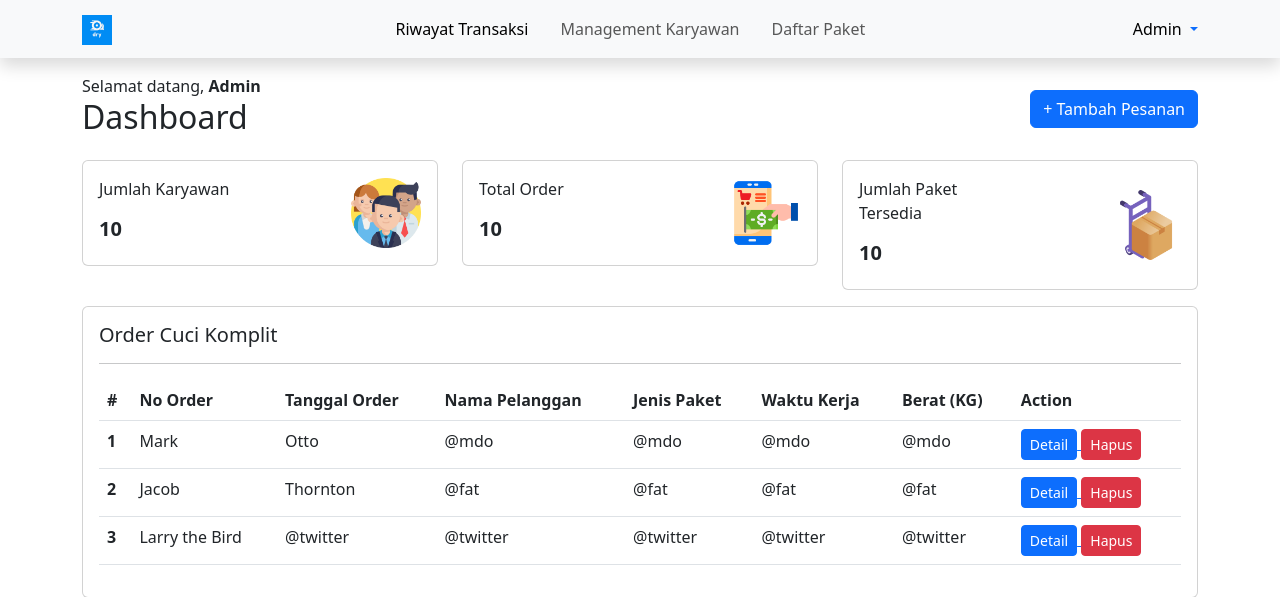
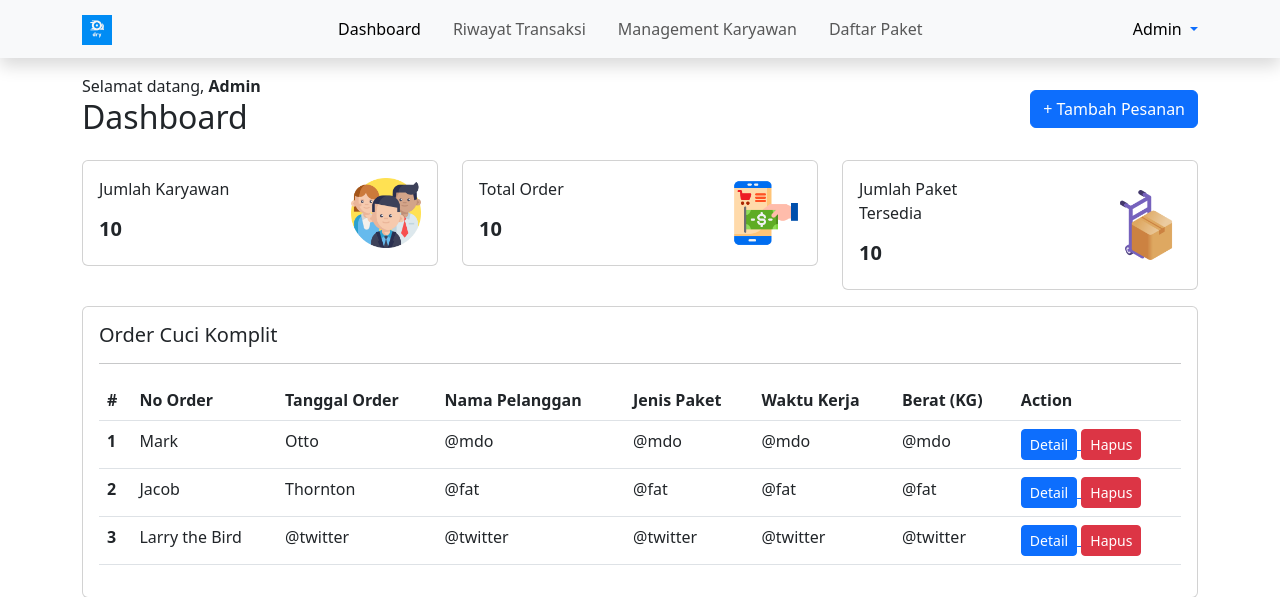
Before and after one commit to rudihardianto/website-laundry-php-native, a PHP site: page / in a window 1280 px wide. Shown: the top 597 px of the page. Run offline with PHP 8.4, Linux system fonts and the light colour scheme.

Commit message:
halaman utama

```diff
--- a/index.php
+++ b/index.php
@@ -30,7 +30,10 @@
             <div class="collapse navbar-collapse" id="navbarNav">
                 <ul class="navbar-nav mx-auto">
                     <li class="nav-item mx-md-2">
-                        <a class="nav-link active" href="#">Riwayat Transaksi</a>
+                        <a class="nav-link active" href="#">Dashboard</a>
+                    </li>
+                    <li class="nav-item mx-md-2">
+                        <a class="nav-link" href="#">Riwayat Transaksi</a>
                     </li>
                     <li class="nav-item mx-md-2">
                         <a class="nav-link" href="#">Management Karyawan</a>
```
